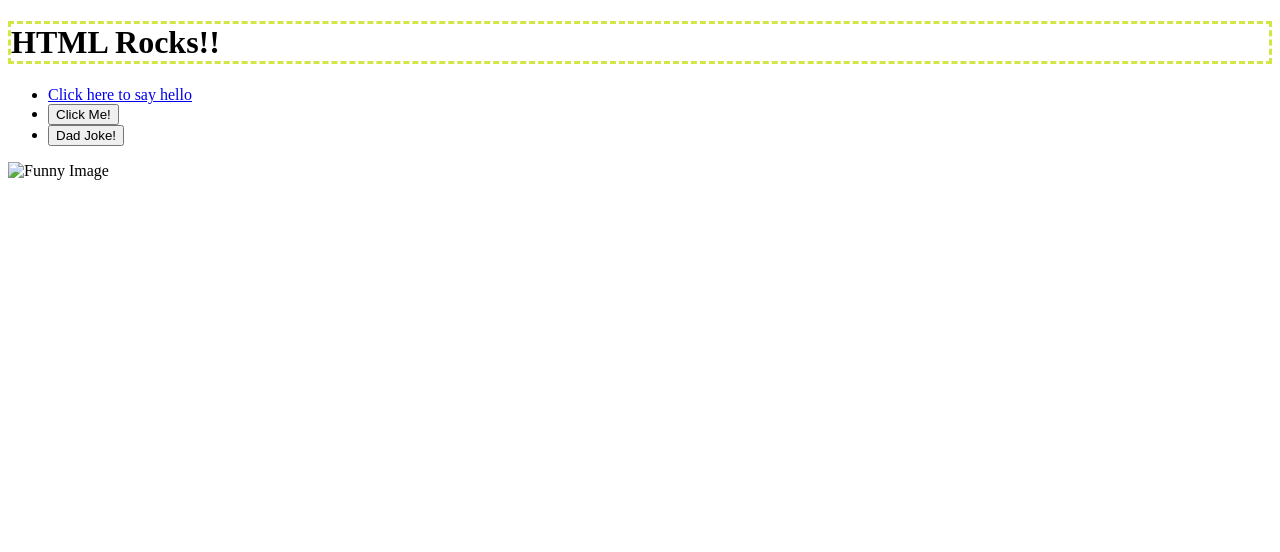
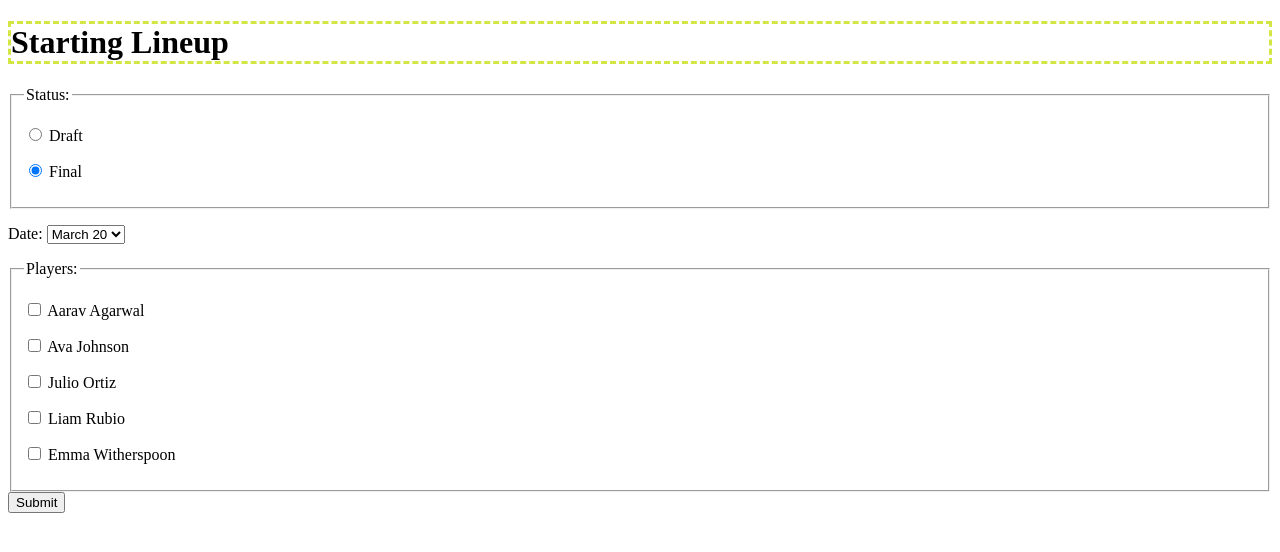
Before and after one commit to GirrafeEDU/CS208-9.03-Lab, a website: page index.html in a window 1280 px wide. Drawn offline with Linux system fonts and the light colour scheme; files that its build step writes are made by us from their sources; files whose address does not match are found by name.

Commit message:
Created webpage using index.html and script.js

```diff
--- a/index.html
+++ b/index.html
@@ -3,23 +3,64 @@
 
 <head>
   <meta charset="utf-8">
-  <title>CS208 - Starter Code (UPDATE ME)!</title>
+  <title>CS208 9.03 Lab</title>
   <meta name="description" content="">
   <meta name="viewport" content="width=device-width, initial-scale=1">
   <link rel="stylesheet" href="style.css">
 </head>
 
 <body>
-  <h1>HTML Rocks!!</h1>
-  <ul>
-  <li><a href="/hello">Click here to say hello</a></li>
-  <li><button id="hello-link">Click Me!</button></li>
-  <li><button id="joke-button">Dad Joke!</button></li>
+  <h1>Starting Lineup</h1>
+  <form>
+    <fieldset>
+      <legend>Status:</legend>
+      <p>
+        <input type="radio" id="draft" name="status" value="Draft">
+        <label for="draft">Draft</label>
+      </p>
+      <p>
+        <input type="radio" id="final" name="status" value="Final" checked>
+        <label for="final">Final</label>
+      </p>
+    </fieldset>
+    <p>
+      Date: <select name="gameDate">
+        <option value="March 20">March 20</option>
+        <option value="March 24">March 24</option>
+        <option value="April 2">April 2</option>
+        <option value="April 6">April 6</option>
+        <option value="April 13">April 13</option>
+      </select>
+    </p>
+
+    <fieldset>
+      <legend>Players:</legend>
+      <p>
+        <input type="checkbox" id="AaravAgarwal" name="player" value="Aarav Agarwal">
+        <label for="AaravAgarwal">Aarav Agarwal</label>
+      </p>
+      <p>
+        <input type="checkbox" id="AvaJohnson" name="player" value="Ava Johnson">
+        <label for="AvaJohnson">Ava Johnson</label>
+      </p>
+      <p>
+        <input type="checkbox" id="JulioOrtiz" name="player" value="Julio Ortiz">
+        <label for="JulioOrtiz">Julio Ortiz</label>
+      </p>
+      <p>
+        <input type="checkbox" id="LiamRubio" name="player" value="Liam Rubio">
+        <label for="LiamRubio">Liam Rubio</label>
+      </p>
+      <p>
+        <input type="checkbox" id="EmmaWitherspoon" name="player" value="Emma Witherspoon">
+        <label for="EmmaWitherspoon">Emma Witherspoon</label>
+      </p>
+    </fieldset>
+    <input type="submit" value="Submit">
+  </form>
+  <pre id="lineup"></pre>
   <script src="script.js"></script>
-  </ul>
-  <img src="funny.png" alt="Funny Image" width="300" height="200">
 
-  <h2 id="joke-display"></h2>
 </body>
 
 </html>
```
Also changed, not shown: dist/script.js, 1 other file.
